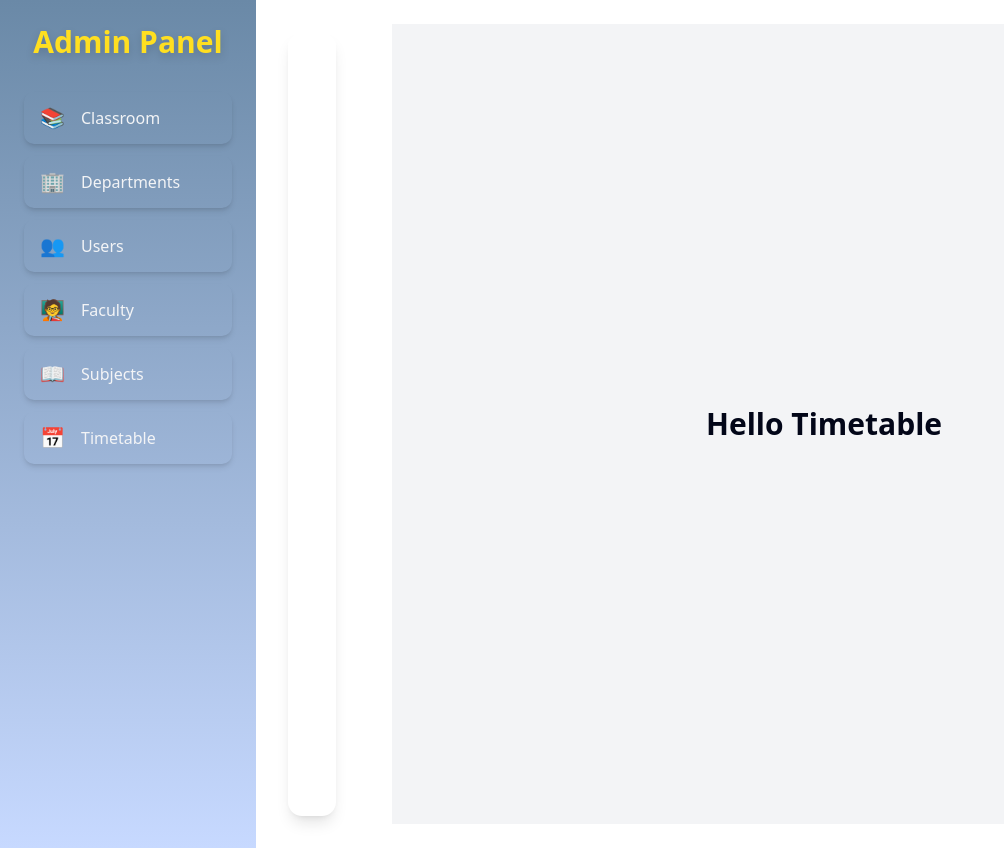
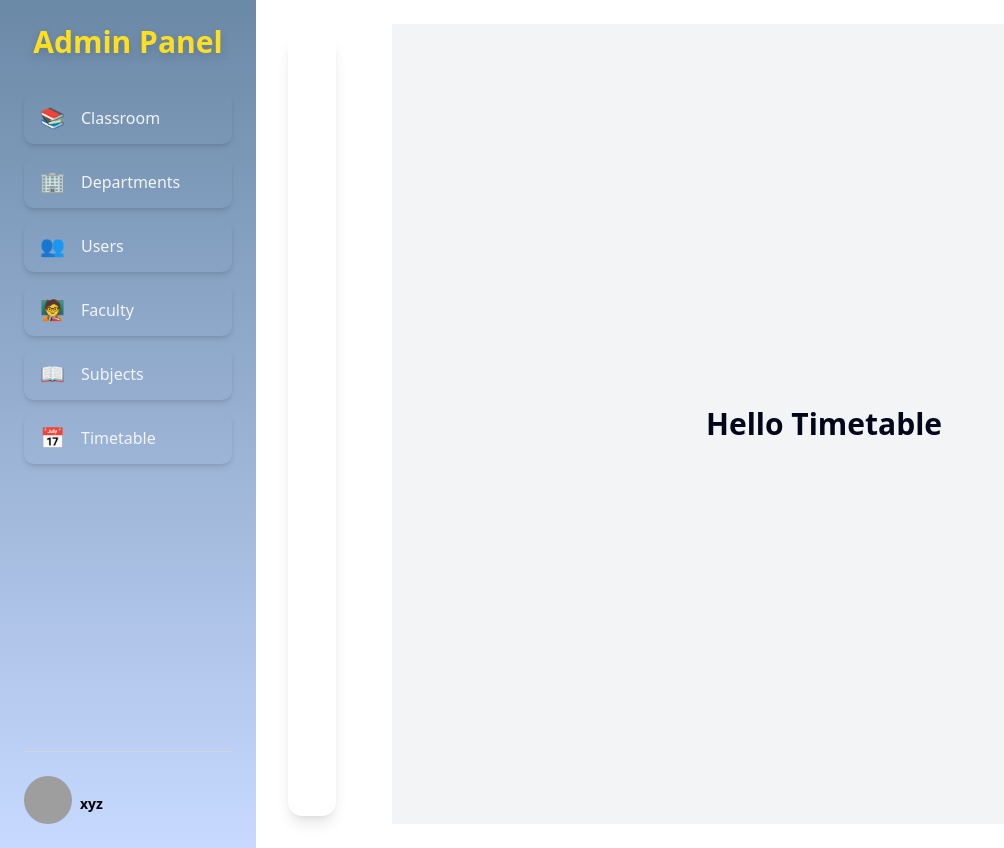
Before and after one commit to lets-code-000/Frontend-Portal, a SvelteKit app: page /timetable in a window 1280 px wide. Shown: the whole page, without its empty margins (0-1004 px from the left). Built offline with nearby package versions, Linux system fonts and the light colour scheme; grey boxes are pictures that could not be loaded.

Commit message:
added user icon at botton of navbar (#44)

```diff
--- a/package.json
+++ b/package.json
@@ -28,7 +28,7 @@
 		"@tailwindcss/vite": "^4.0.0",
 		"@vitest/browser": "^3.2.3",
 		"autoprefixer": "^10.4.21",
-		"bits-ui": "^2.9.3",
+		"bits-ui": "^2.11.5",
 		"eslint-config-prettier": "^10.0.1",
 		"playwright": "^1.53.0",
 		"postcss": "^8.5.6",
@@ -50,6 +50,7 @@
 		"class-variance-authority": "^0.7.1",
 		"clsx": "^2.1.1",
 		"lucide-react": "^0.539.0",
+		"sveltekit-superforms": "^2.27.2",
 		"tailwind-merge": "^3.3.1"
 	}
 }
--- /dev/null
+++ b/src/lib/components/ui/avatar/avatar-fallback.svelte
@@ -0,0 +1,17 @@
+<script lang="ts">
+	import { Avatar as AvatarPrimitive } from "bits-ui";
+	import { cn } from "$lib/lib/utils.js";
+
+	let {
+		ref = $bindable(null),
+		class: className,
+		...restProps
+	}: AvatarPrimitive.FallbackProps = $props();
+</script>
+
+<AvatarPrimitive.Fallback
+	bind:ref
+	data-slot="avatar-fallback"
+	class={cn("bg-muted flex size-full items-center justify-center rounded-full", className)}
+	{...restProps}
+/>
--- /dev/null
+++ b/src/lib/components/ui/avatar/avatar-image.svelte
@@ -0,0 +1,17 @@
+<script lang="ts">
+	import { Avatar as AvatarPrimitive } from "bits-ui";
+	import { cn } from "$lib/lib/utils.js";
+
+	let {
+		ref = $bindable(null),
+		class: className,
+		...restProps
+	}: AvatarPrimitive.ImageProps = $props();
+</script>
+
+<AvatarPrimitive.Image
+	bind:ref
+	data-slot="avatar-image"
+	class={cn("aspect-square size-full", className)}
+	{...restProps}
+/>
--- /dev/null
+++ b/src/lib/components/ui/avatar/avatar.svelte
@@ -0,0 +1,19 @@
+<script lang="ts">
+	import { Avatar as AvatarPrimitive } from "bits-ui";
+	import { cn } from "$lib/lib/utils.js";
+
+	let {
+		ref = $bindable(null),
+		loadingStatus = $bindable("loading"),
+		class: className,
+		...restProps
+	}: AvatarPrimitive.RootProps = $props();
+</script>
+
+<AvatarPrimitive.Root
+	bind:ref
+	bind:loadingStatus
+	data-slot="avatar"
+	class={cn("relative flex size-8 shrink-0 overflow-hidden rounded-full", className)}
+	{...restProps}
+/>
--- /dev/null
+++ b/src/lib/components/ui/avatar/index.ts
@@ -0,0 +1,13 @@
+import Root from "./avatar.svelte";
+import Image from "./avatar-image.svelte";
+import Fallback from "./avatar-fallback.svelte";
+
+export {
+	Root,
+	Image,
+	Fallback,
+	//
+	Root as Avatar,
+	Image as AvatarImage,
+	Fallback as AvatarFallback,
+};
--- a/src/routes/component/Sidebar.svelte
+++ b/src/routes/component/Sidebar.svelte
@@ -1,5 +1,6 @@
 <script lang="ts">
 	import { goto } from '$app/navigation';
+	import * as Avatar from '$lib/components/ui/avatar/index.js';
 
 	const menuItems = [
 		{ name: 'Classroom', path: '../classroom', icon: '📚' },
@@ -18,15 +19,18 @@
 <div class="flex min-h-screen">
 	<!-- Sidebar -->
 	<aside
-		class="flex w-64 flex-col p-6 text-white"
+		class="flex w-64 flex-col justify-between p-6 text-white"
 		style="background: linear-gradient(to bottom, #6A89A7, #c7d9ffff);"
 	>
-		<!-- Admin Panel Title -->
-		<h1 class="mb-8 text-center text-3xl font-bold text-yellow-300 drop-shadow-lg">Admin Panel</h1>
+		<!-- Top Section -->
+		<div>
+			<h1 class="mb-8 text-center text-3xl font-bold text-yellow-300 drop-shadow-lg">
+				Admin Panel
+			</h1>
 
 			{#each menuItems as item}
 				<button
-				class="mb-3 flex items-center gap-4 rounded-lg px-4 py-3 font-medium text-gray-100
+					class="mb-3 flex w-full items-center gap-4 rounded-lg px-4 py-3 font-medium text-gray-100
                     shadow-md transition-all duration-300 hover:bg-white hover:text-blue-700"
 					on:click={() => navigate(item.path)}
 				>
@@ -34,6 +38,16 @@
 					<span>{item.name}</span>
 				</button>
 			{/each}
+		</div>
+
+		<!-- Bottom Section -->
+		<div class="flex flex-row items-center border-t border-gray-300 pt-6">
+			<Avatar.Root class="h-12 w-12">
+				<Avatar.Image src="https://github.com/shadcn.png" alt="@shadcn" />
+				<Avatar.Fallback>CN</Avatar.Fallback>
+			</Avatar.Root>
+			<p class="mt-2 pl-2 text-sm font-semibold text-black">xyz</p>
+		</div>
 	</aside>
 
 	<!-- Main content with background -->
```
Also changed, not shown: 1 other file (tests, documents, lock files or other folders). Lines whose indentation alone changed are shown as unchanged.
